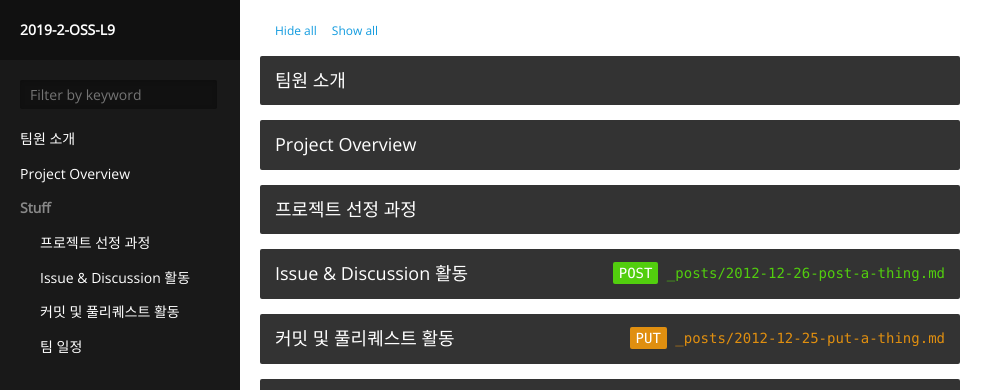
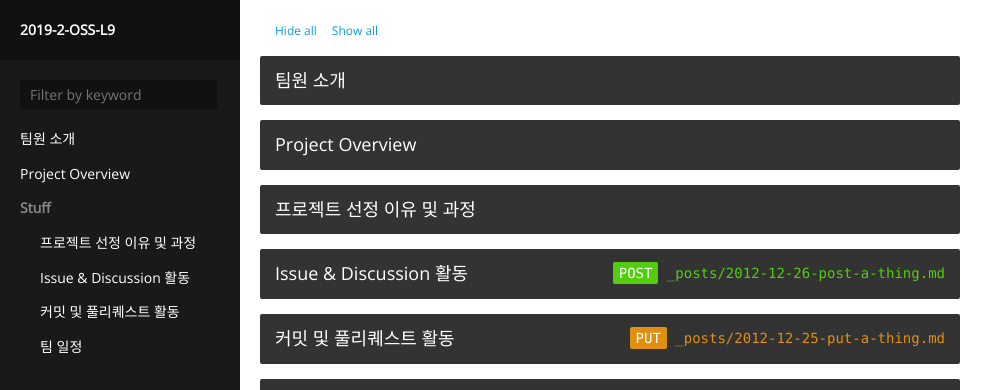
Before and after one commit to 19-2-SKKU-OSS/2019-2-OSS--L9-, a Jekyll site: the page built from index.html, in a window 1280 px wide. Shown: the top 390 px of the page, without its empty margins (0-1003 px from the left). Built offline with Jekyll 4.4.1, drawn with Linux system fonts in a browser that asks for light colours.

Commit message:
Update 2012-12-27-reason_for_algorithm.md

```diff
--- a/_posts/2012-12-27-reason_for_algorithm.md
+++ b/_posts/2012-12-27-reason_for_algorithm.md
@@ -1,11 +1,18 @@
 ---
 category: Stuff
 path: '/stuff'
-title: '프로젝트 선정 과정 '
+title: '프로젝트 선정 이유 및 과정 '
 
 
 layout: nil
 ---
+
+## 선정 이유
+
+
+
+
+## 선정 과정
 
 ### 팀 주제 의견 수합
 
```
Also changed, not shown: other parts of _posts/2012-12-27-reason_for_algorithm.md (+7 -2 lines).
